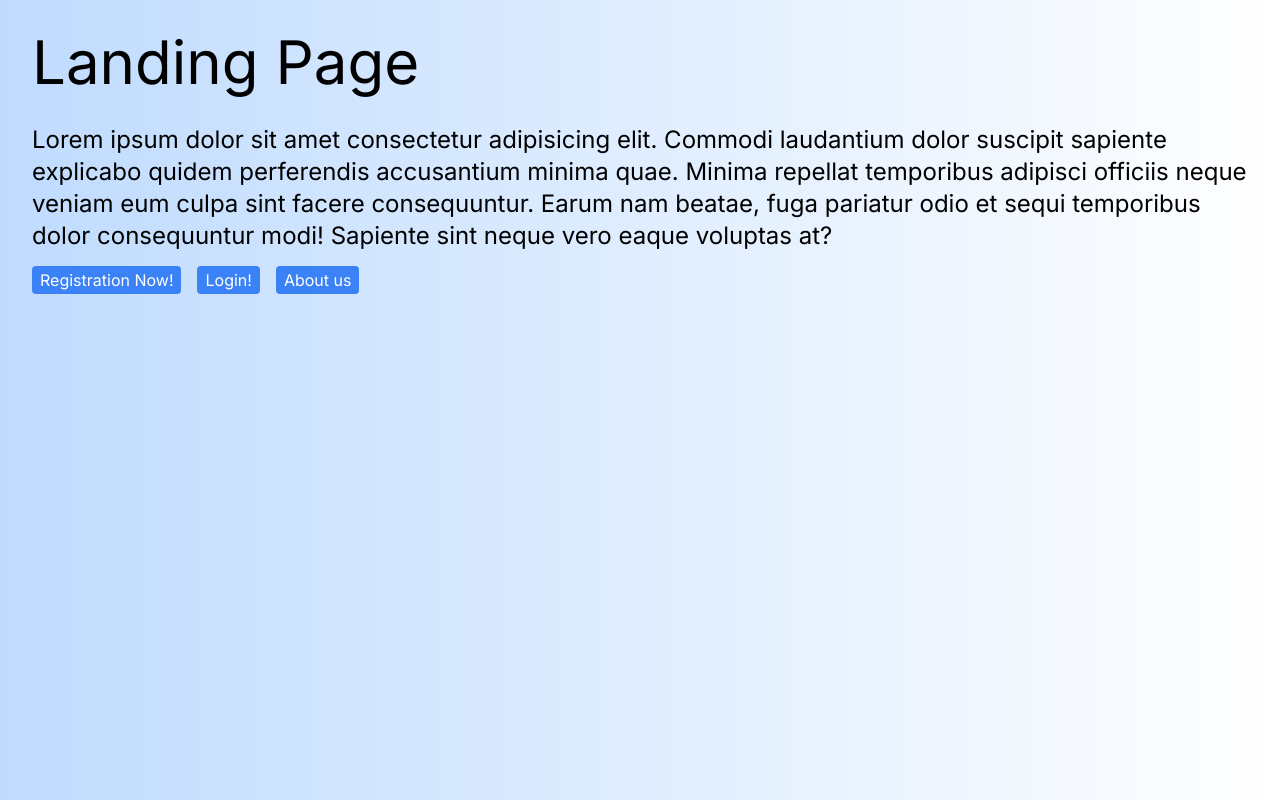
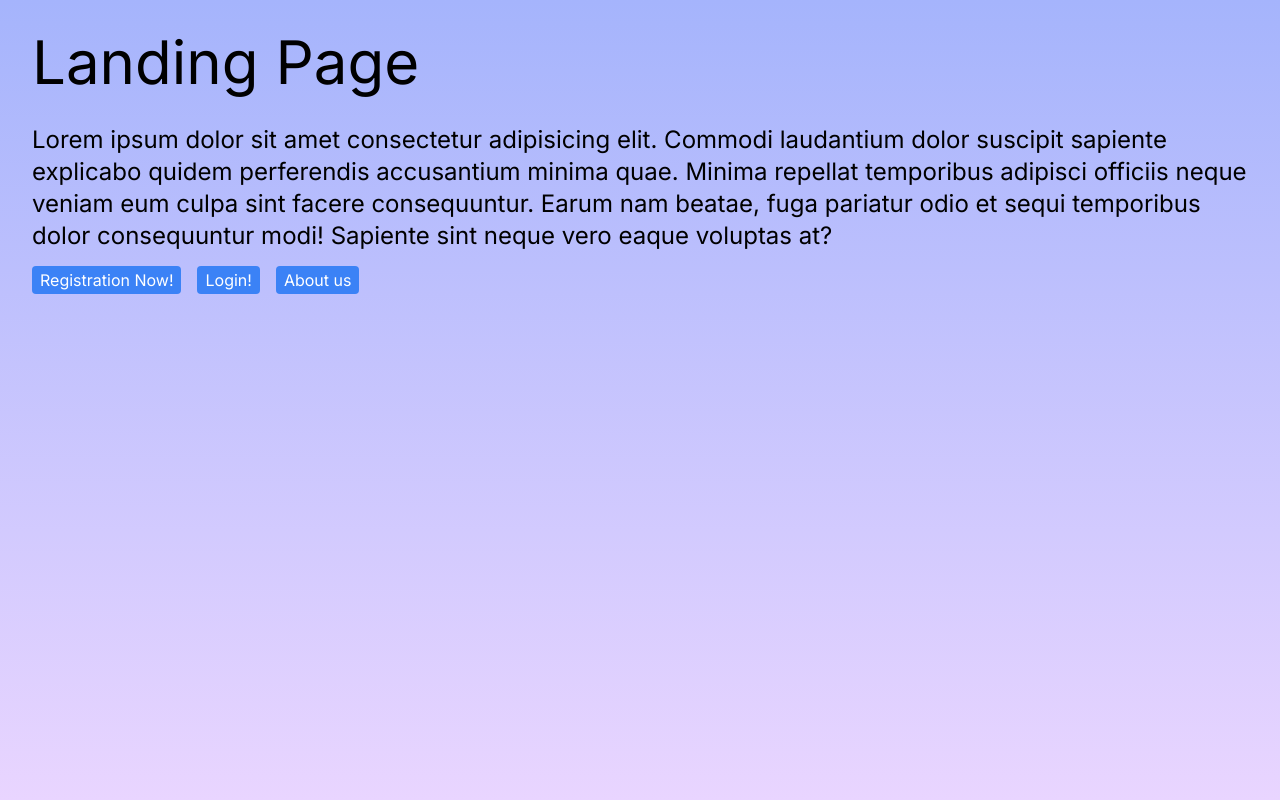
Before and after one commit to CC-Areeb/next-js, a Next.js app: page / in a window 1280 px wide. Built offline with nearby package versions, Linux system fonts and the light colour scheme.

Commit message:
Ongoing work

```diff
--- a/src/app/page.js
+++ b/src/app/page.js
@@ -4,7 +4,7 @@ import React from 'react'
 export default function page() {
     return (
         <>
-            <div class="bg-gradient-to-r from-blue-200 min-h-screen">
+            <div class="h-40 bg-gradient-to-b from-indigo-300 to-purple-200 min-h-screen">
                 <div className='p-8'>
                     <LandingPage />
                 </div>
--- a/src/modules/login/LoginPage.js
+++ b/src/modules/login/LoginPage.js
@@ -5,7 +5,7 @@ import Modal from '@/components/Modal';
 import axios from 'axios';
 import Link from 'next/link';
 import { useRouter } from 'next/navigation';
-import React, { useState } from 'react';
+import React, { useEffect, useState } from 'react';
 
 export default function LoginPage() {
     const router = useRouter();
@@ -51,6 +51,14 @@ export default function LoginPage() {
             setShowModal(true);
         }
     };
+
+    useEffect(() => {
+        const isAuthenticated = !!localStorage.getItem('csrf_token');
+        if (isAuthenticated) {
+            router.push('/home');
+        }
+    }, []);
+
     return (
         <>
             <form onSubmit={handleSubmit} className='p-20 md:mx-[100px] lg:mx-[200px] xl:mx-[300px] 2xl:mx-[550px] bg-white rounded-2xl' method='POST'>
```
Also changed, not shown: src/modules/landingPage/LandingPage.js (line endings or trailing spaces).
